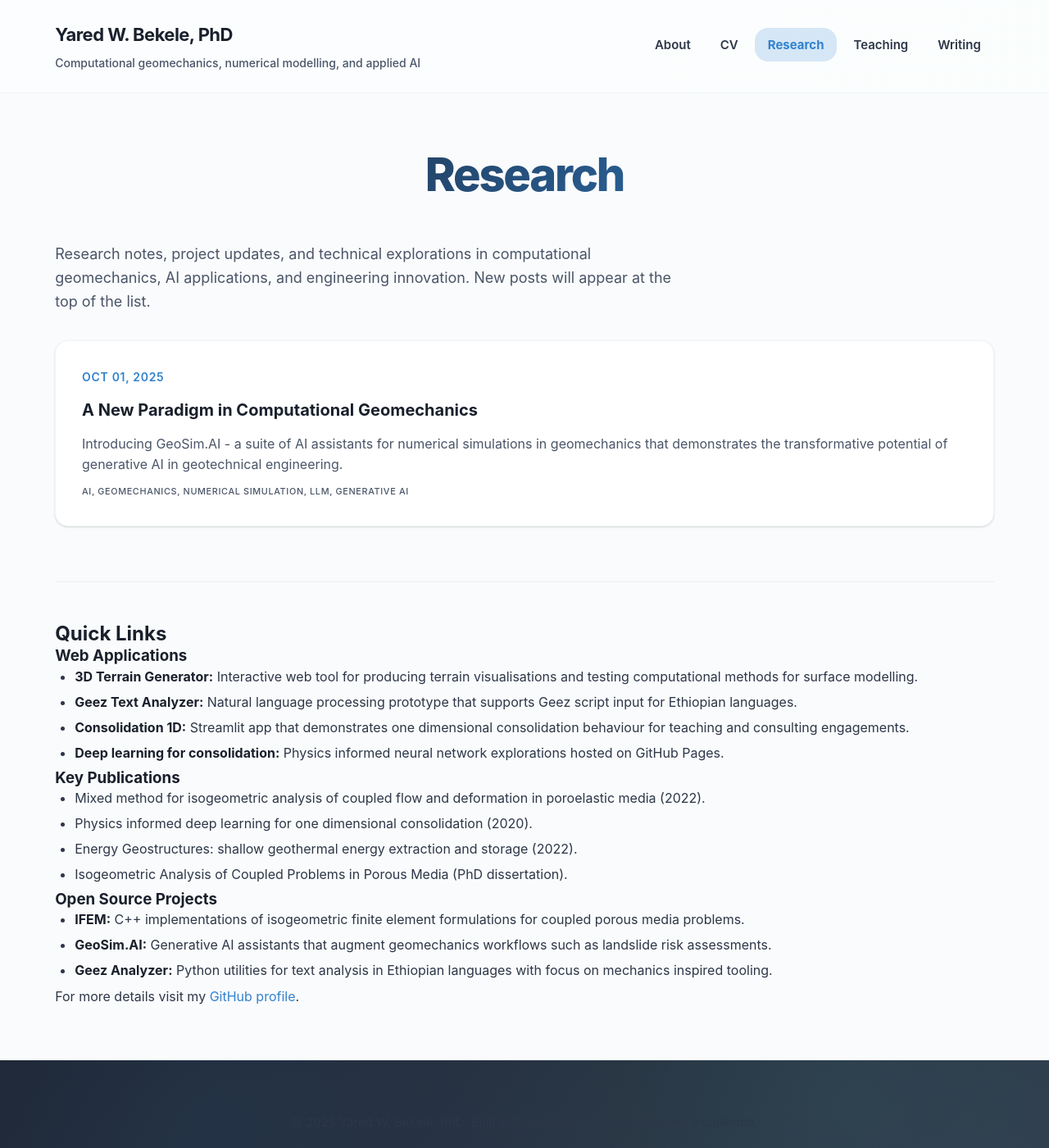
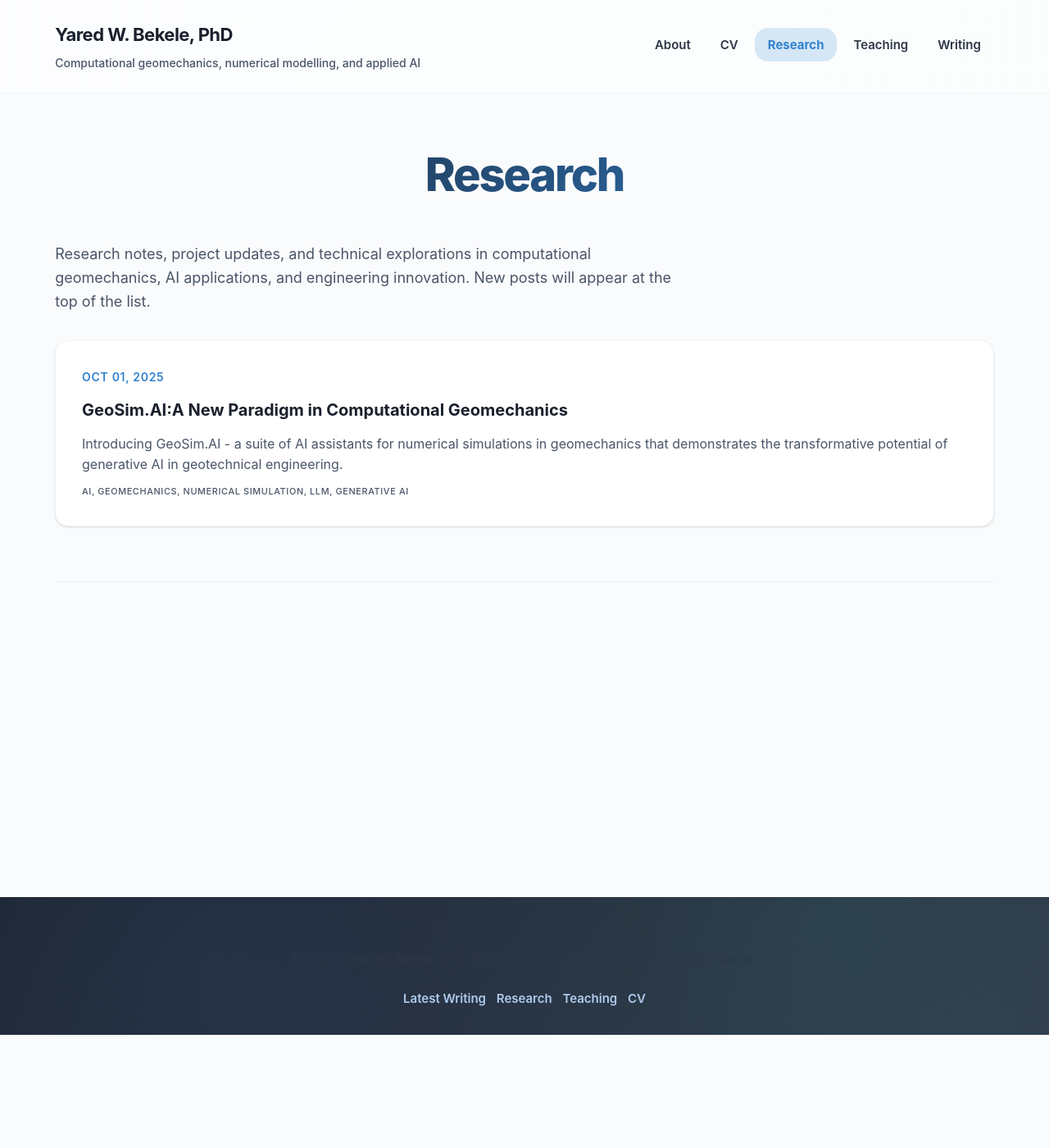
Before and after one commit to yaredwb/yaredwb.github.io, a Jekyll site: the page built from research.md, in a window 1280 px wide and 1400 px high. Shown: the whole window at 82% size. Built offline with Jekyll 4.4.1, drawn with Linux system fonts in a browser that asks for light colours; our own code applies the rules of GitHub Pages for plain Markdown files.

Commit message:
Update GeoSim.AI title for clarity; remove outdated sections from research and resume pages

```diff
--- a/research.md
+++ b/research.md
@@ -36,24 +36,3 @@ permalink: /research/
 </section>
 
 ---
-
-## Quick Links
-
-### Web Applications
-- **3D Terrain Generator:** Interactive web tool for producing terrain visualisations and testing computational methods for surface modelling.
-- **Geez Text Analyzer:** Natural language processing prototype that supports Geez script input for Ethiopian languages.
-- **Consolidation 1D:** Streamlit app that demonstrates one dimensional consolidation behaviour for teaching and consulting engagements.
-- **Deep learning for consolidation:** Physics informed neural network explorations hosted on GitHub Pages.
-
-### Key Publications
-- Mixed method for isogeometric analysis of coupled flow and deformation in poroelastic media (2022).
-- Physics informed deep learning for one dimensional consolidation (2020).
-- Energy Geostructures: shallow geothermal energy extraction and storage (2022).
-- Isogeometric Analysis of Coupled Problems in Porous Media (PhD dissertation).
-
-### Open Source Projects
-- **IFEM:** C++ implementations of isogeometric finite element formulations for coupled porous media problems.
-- **GeoSim.AI:** Generative AI assistants that augment geomechanics workflows such as landslide risk assessments.
-- **Geez Analyzer:** Python utilities for text analysis in Ethiopian languages with focus on mechanics inspired tooling.
-
-For more details visit my [GitHub profile](https://github.com/yaredwb).
```
Also changed, not shown: _research/geosimai-computational-geomechanics.md (+1 -1 lines), resume.md (+11 -45 lines).
